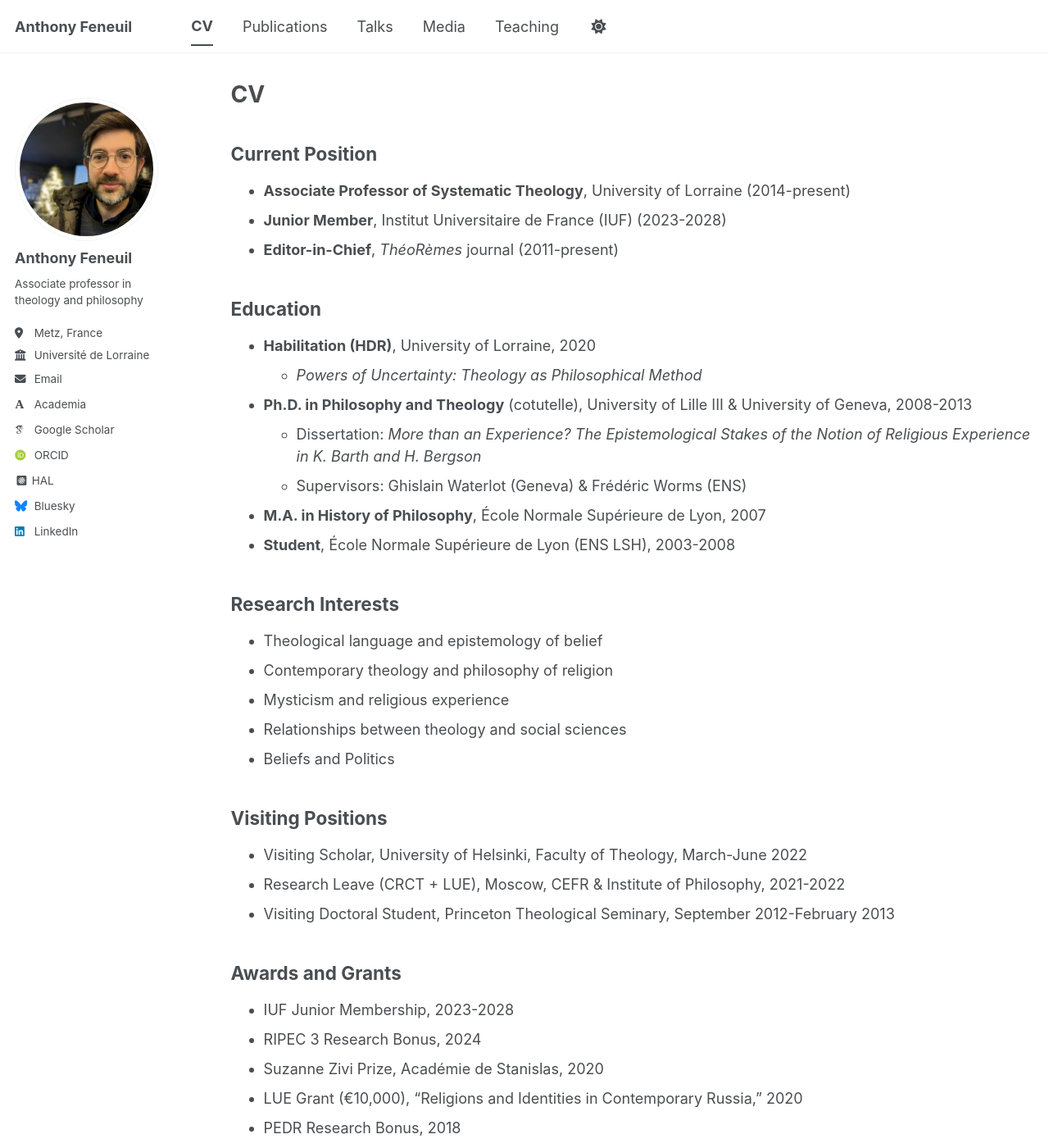
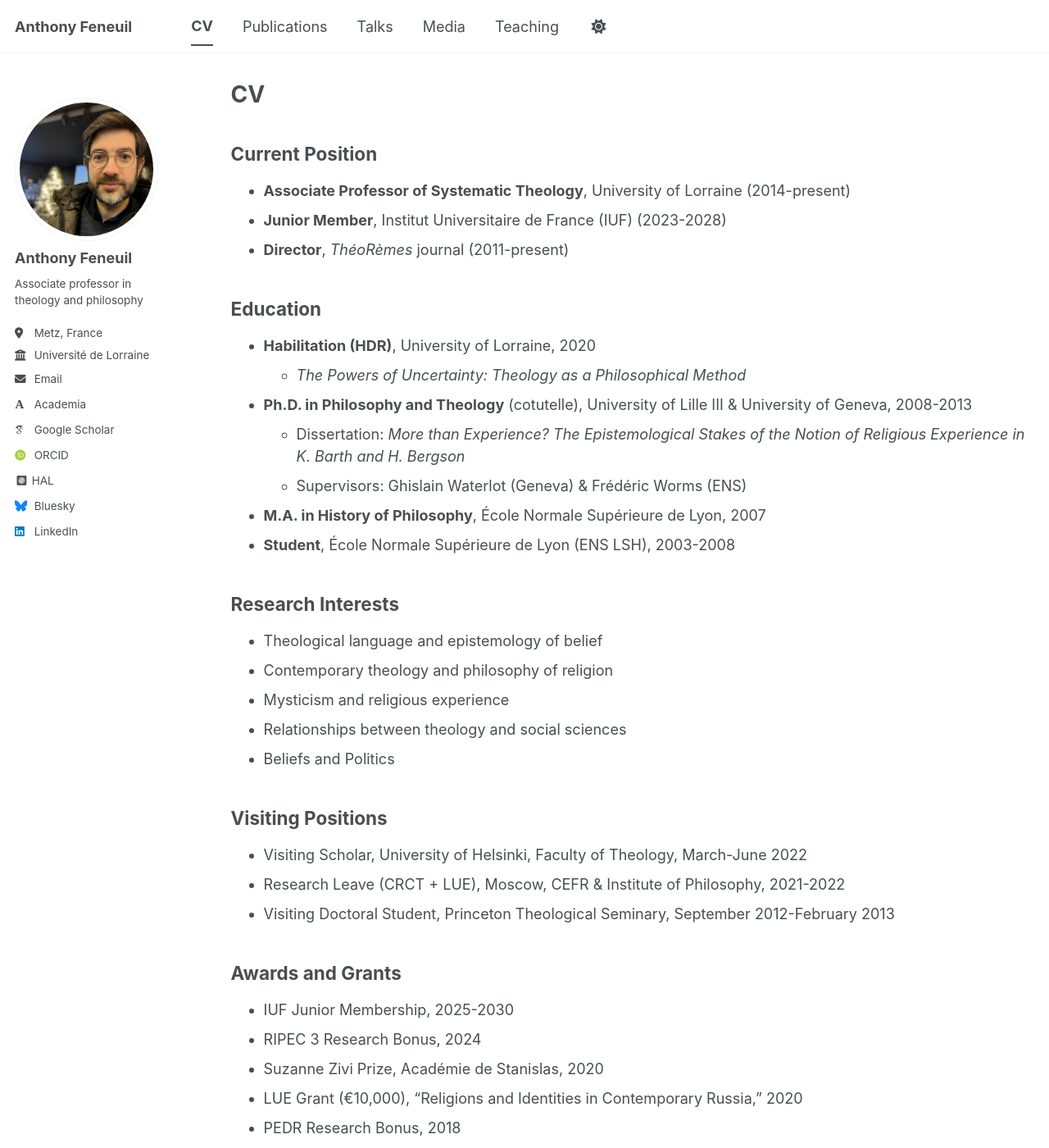
Before and after one commit to anfnl/anfnl.github.io, a Jekyll site: the page built from _pages/cv.md, in a window 1280 px wide and 1400 px high. Shown: the whole window at 82% size. Built offline with Jekyll 4.4.1, drawn with Linux system fonts in a browser that asks for light colours; some web fonts are replaced; a script bundle is joined from its source files by our own code; library files that are not in the unit come from our copies.

Commit message:
Update cv.md

```diff
--- a/_pages/cv.md
+++ b/_pages/cv.md
@@ -13,15 +13,15 @@ redirect_from:
 
 * **Associate Professor of Systematic Theology**, University of Lorraine (2014-present)
 * **Junior Member**, Institut Universitaire de France (IUF) (2023-2028)
-* **Editor-in-Chief**, *ThéoRèmes* journal (2011-present)
+* **Director**, *ThéoRèmes* journal (2011-present)
 
 
 ## Education
 
 * **Habilitation (HDR)**, University of Lorraine, 2020
-  * *Powers of Uncertainty: Theology as Philosophical Method*
+  * *The Powers of Uncertainty: Theology as a Philosophical Method*
 * **Ph.D. in Philosophy and Theology** (cotutelle), University of Lille III & University of Geneva, 2008-2013
-  * Dissertation: *More than an Experience? The Epistemological Stakes of the Notion of Religious Experience in K. Barth and H. Bergson*
+  * Dissertation: *More than Experience? The Epistemological Stakes of the Notion of Religious Experience in K. Barth and H. Bergson*
   * Supervisors: Ghislain Waterlot (Geneva) & Frédéric Worms (ENS)
 * **M.A. in History of Philosophy**, École Normale Supérieure de Lyon, 2007
 * **Student**, École Normale Supérieure de Lyon (ENS LSH), 2003-2008
@@ -42,7 +42,7 @@ redirect_from:
 
 ## Awards and Grants
 
-* IUF Junior Membership, 2023-2028
+* IUF Junior Membership, 2025-2030
 * RIPEC 3 Research Bonus, 2024
 * Suzanne Zivi Prize, Académie de Stanislas, 2020
 * LUE Grant (€10,000), "Religions and Identities in Contemporary Russia," 2020
```
